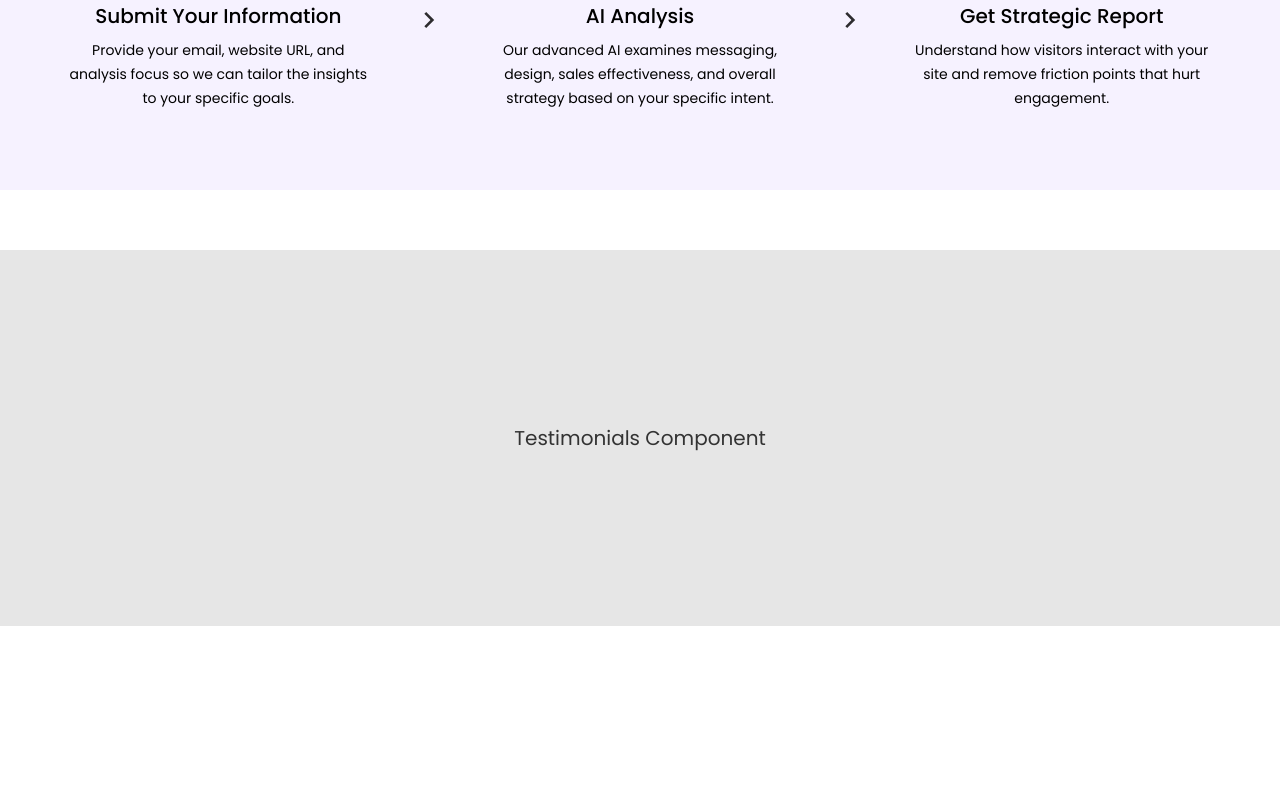
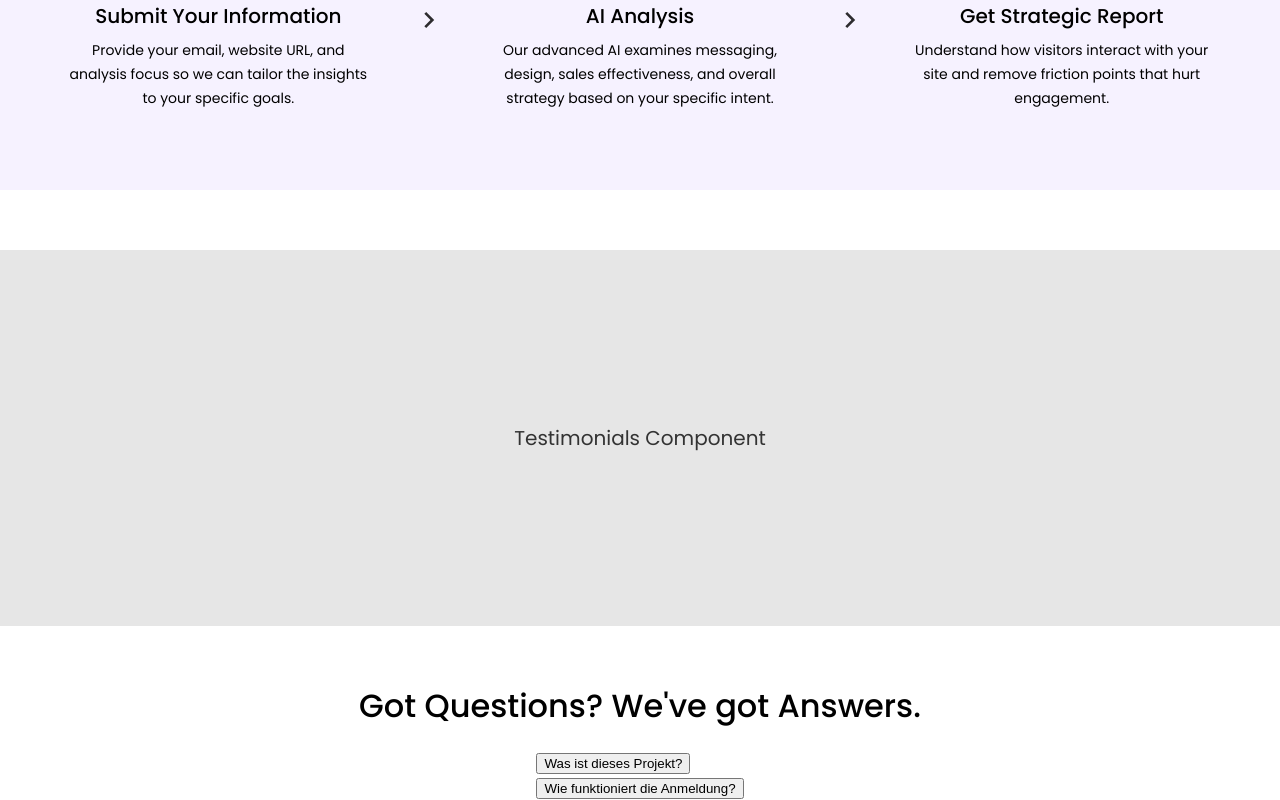
Before and after one commit to StephensSpace/TYRIOS, a Vue app: page / in a window 1280 px wide. Shown: the part 1878-2678 px from the top of the page. Before the commit the page ends 2504 px from the top, so only its background shows below. Built offline with nearby package versions, Linux system fonts and the light colour scheme.

Commit message:
Faq in work / building svg icon buttons

```diff
--- a/src/components/LandingPage.vue
+++ b/src/components/LandingPage.vue
@@ -5,6 +5,7 @@ import HeroContentStrategic from "../data/HeroContentStrategic.ts";
 import DifferenceMaker from "./DifferenceMaker.vue";
 import HowTo from "./HowTo.vue"
 import TestimonialComponent from "./shared/TestimonialComponent.vue";
+import FaqSection from "./shared/FaqSection.vue"
 </script>
 
 <template>
@@ -21,6 +22,7 @@ import TestimonialComponent from "./shared/TestimonialComponent.vue";
       <DifferenceMaker />
       <HowTo />
       <TestimonialComponent />
+      <FaqSection />
 
     </main>
   </div>
--- /dev/null
+++ b/src/components/shared/FaqSection.vue
@@ -0,0 +1,49 @@
+<template>
+    <section aria-labelledby="faq-heading" class="faq-wrapper">
+        <h3 id="faq-heading">Got Questions? We've got Answers.</h3>
+
+        <div class="faq-box">
+            <div>
+                <button aria-expanded="false" aria-controls="faq1" id="faq1-button">
+                    Was ist dieses Projekt?
+                </button>
+                <div id="faq1" hidden role="region" aria-labelledby="faq1-button">
+                    <p>Das Projekt ist eine Web-App, die …</p>
+                </div>
+            </div>
+
+            <div>
+                <button aria-expanded="false" aria-controls="faq2" id="faq2-button">
+                    Wie funktioniert die Anmeldung?
+                </button>
+                <div id="faq2" hidden role="region" aria-labelledby="faq2-button">
+                    <p>Die Anmeldung erfolgt über …</p>
+                </div>
+            </div>
+
+        </div>
+
+    </section>
+
+</template>
+
+<script setup lang="ts">
+
+</script>
+
+<style lang="scss">
+@use "../../styles/_mixins.scss" as mixins;
+
+.faq-wrapper {
+    @include mixins.dflex-centered;
+    flex-direction: column;
+    gap: 24px;
+    width: 100%;
+
+    h3 {
+        @include mixins.header03;
+        max-width: 1344px;
+        margin: 0 auto;
+    }
+}
+</style>
```
